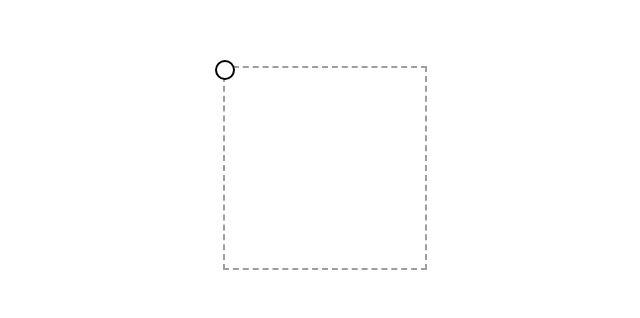
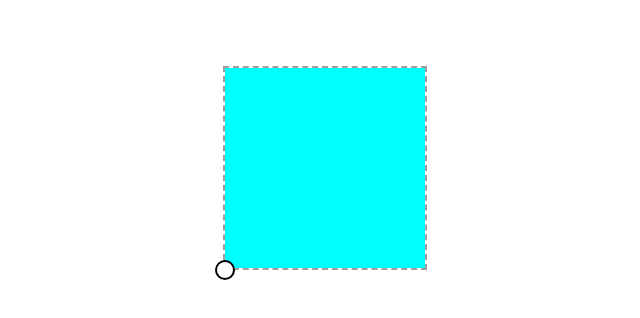
Before and after one commit to adibfirman/border-radius-preview, a React (Create React App) app: page / in a window 1280 px wide. Shown: the part 232-550 px from the top of the page, without its empty margins (315-955 px from the left). Built offline with nearby package versions, Linux system fonts and the light colour scheme.

Commit message:
refactor the folder structur

```diff
--- a/src/App.js
+++ /dev/null
@@ -1,9 +0,0 @@
-import React from "react";
-
-import { BoxContainer } from "./components";
-
-function App() {
-  return <BoxContainer />;
-}
-
-export default App;
--- a/src/components/BoxContainer/index.js
+++ b/src/App/index.js
@@ -1,14 +1,15 @@
 import React from "react";
 
-import { Container, ButtonDrag } from "./styles";
+import { Container, ButtonDrag, Box } from "./styles";
 
-function BoxContainer() {
+function App() {
   const dragActive = React.useRef(false);
   const rootDom = document.querySelector("#root");
   const btnDragRef = React.useRef();
   const currentY = React.useRef();
   const initialY = React.useRef();
   const yOffset = React.useRef(0);
+  const boxRef = React.useRef();
 
   const disabledEvent = () => (dragActive.current = false);
 
@@ -30,10 +31,21 @@ function BoxContainer() {
       currentY.current = position;
       yOffset.current = position;
 
+      position += 200;
+
+      if (position >= 200) position = 200;
       if (position <= 0) position = 0;
-      if (position >= 100) position = 100;
 
-      btnDragRef.current.style.top = `${position}%`;
+      btnDragRef.current.style.top = `${position}px`;
+
+      // ----------------- calculate the box ----------------------
+      console.log(position);
+      // const domBox = boxRef.current;
+      // const calculateTheRadius = parseInt((position / 200) * 200);
+
+      // console.log(calculateTheRadius);
+
+      // domBox.style.borderRadius = `0 0 0 ${calculateTheRadius}`;
     }
   }
 
@@ -44,9 +56,10 @@ function BoxContainer() {
 
   return (
     <Container>
+      <Box ref={boxRef} />
       <ButtonDrag ref={btnDragRef} />
     </Container>
   );
 }
 
-export default BoxContainer;
+export default App;
--- a/src/components/BoxContainer/styles.js
+++ b/src/App/styles.js
@@ -15,7 +15,7 @@ export const ButtonDrag = styled.span`
   height: 2.5rem;
   transform: translateY(-50%);
   left: -1.4rem;
-  top: 0%;
+  top: 100%;
 
   &:before {
     content: "";
@@ -30,3 +30,10 @@ export const ButtonDrag = styled.span`
     border-radius: 50%;
   }
 `;
+
+export const Box = styled.div`
+  background: aqua;
+  position: absolute;
+  width: 100%;
+  height: 100%;
+`;
--- a/src/components/index.js
+++ /dev/null
@@ -1,3 +0,0 @@
-import BoxContainer from "./BoxContainer";
-
-export { BoxContainer };
```
